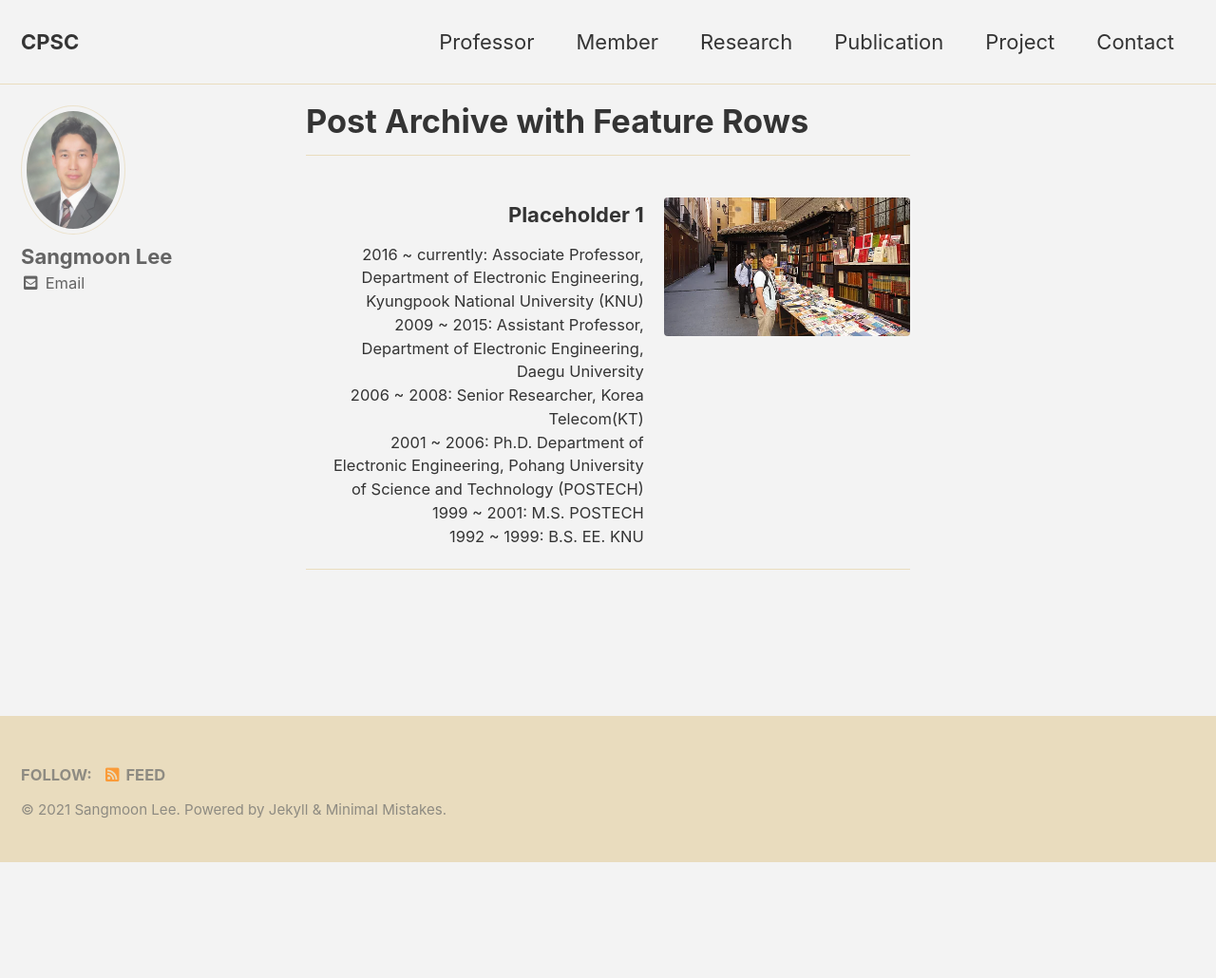
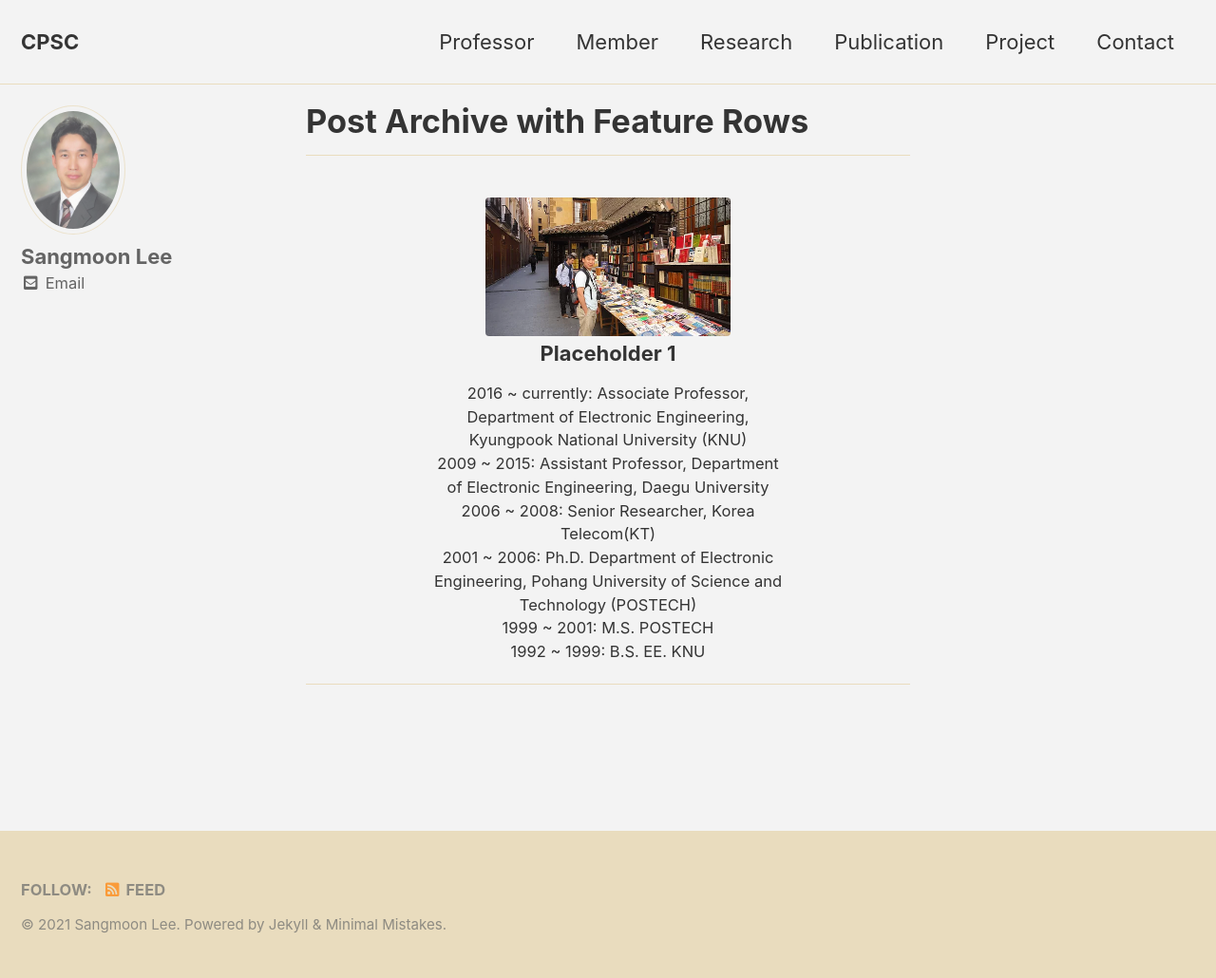
Before and after one commit to CPSC-LAB/CPSC-LAB.github.io, a Jekyll site: the page built from _pages/professor.md, in a window 1280 px wide. Shown: the whole page at 95% size. Built offline with Jekyll 4.4.1, drawn with Linux system fonts in a browser that asks for light colours; cached includes are drawn as plain includes; before the commit the page ends 908 px from its top, so only the background shows below that.

Commit message:
Update professor.md

```diff
--- a/_pages/professor.md
+++ b/_pages/professor.md
@@ -15,4 +15,4 @@ feature_row:
 
 {% include feature_row id="intro" type="center" %}
 
-{% include feature_row id="feature_row" type="right" %}
+{% include feature_row id="feature_row" type="center" %}
```
